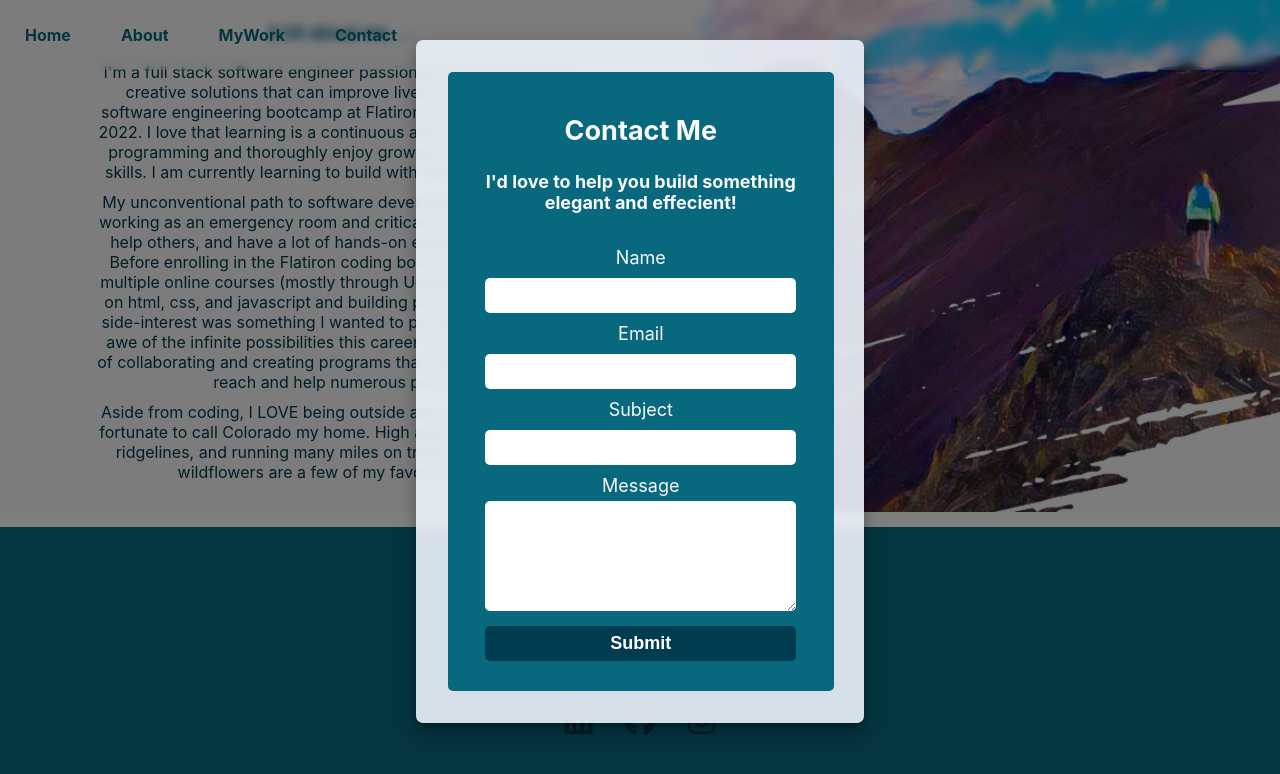
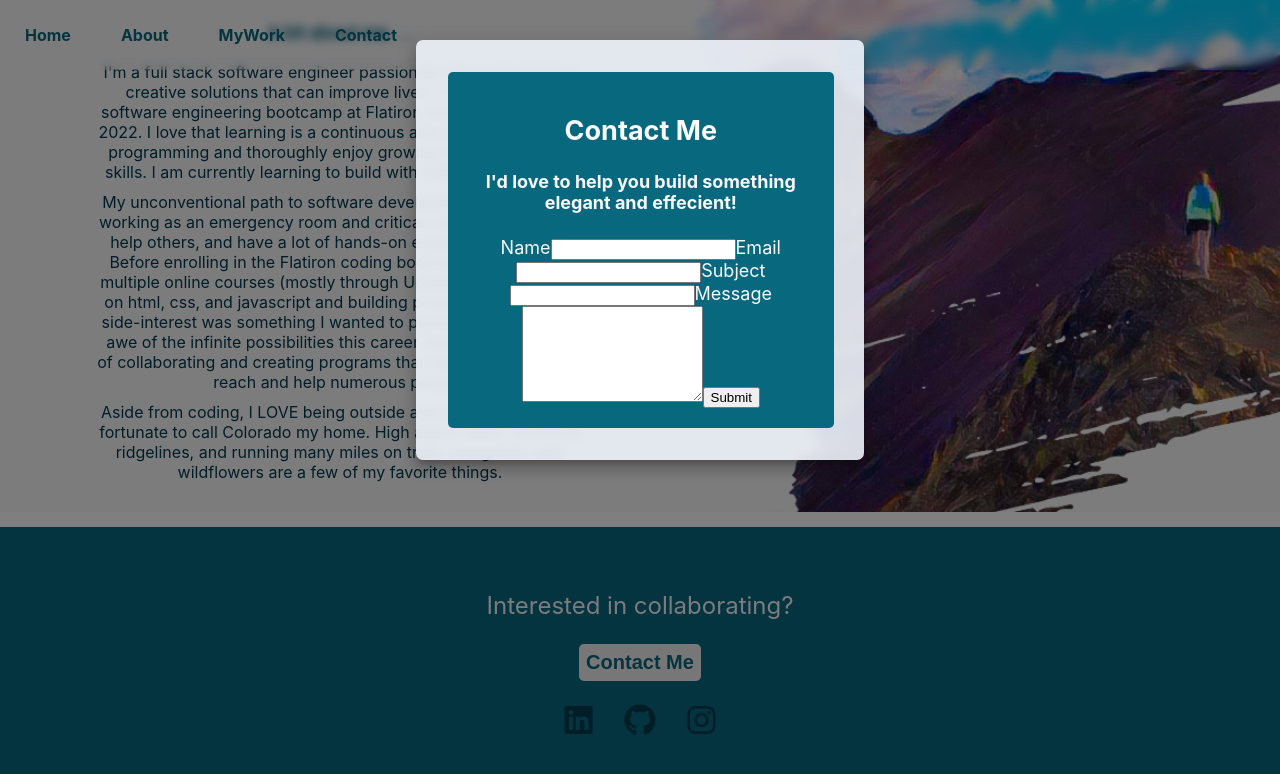
Before and after one commit to Schmidt1697/annaSPersonalSite, a React (Create React App) app: page /about in a window 1280 px wide. Both pictures are taken after a click on the button "Contact Me". Shown: the part 371-1145 px from the top of the page. Built offline with nearby package versions, Linux system fonts and the light colour scheme; a web font is replaced by a local one.

Commit message:
onSubmit form tag added

```diff
--- a/src/components/Contact.js
+++ b/src/components/Contact.js
@@ -95,7 +95,7 @@ const Contact = ({openModal, handleClose}) => {
         <div className='contact-container'>
         <h2>Contact Me</h2>
         <h4>I'd love to help you build something elegant and effecient!</h4>
-        <form className="contact-form">
+        <form className="contact" onSubmit={handleSubmit}>
 
                   <label>Name</label>
                   <input type='text'id="name" name="name" value={formData.name} onChange={handleOnChange}  required/>
@@ -109,7 +109,7 @@ const Contact = ({openModal, handleClose}) => {
                   <label>Message</label>
                   <textarea type='text' id="message" name="message" rows="6" value={formData.message} onChange={handleOnChange} required/>
 
-                  <button className='submit-btn' type="submit" onSubmit={handleSubmit}>{isLoading ? "Loading..." : "Submit" }</button>
+                  <button className='submit-btn' type="submit">{isLoading ? "Loading..." : "Submit" }</button>
           </form>
         </div>
           </>
```
